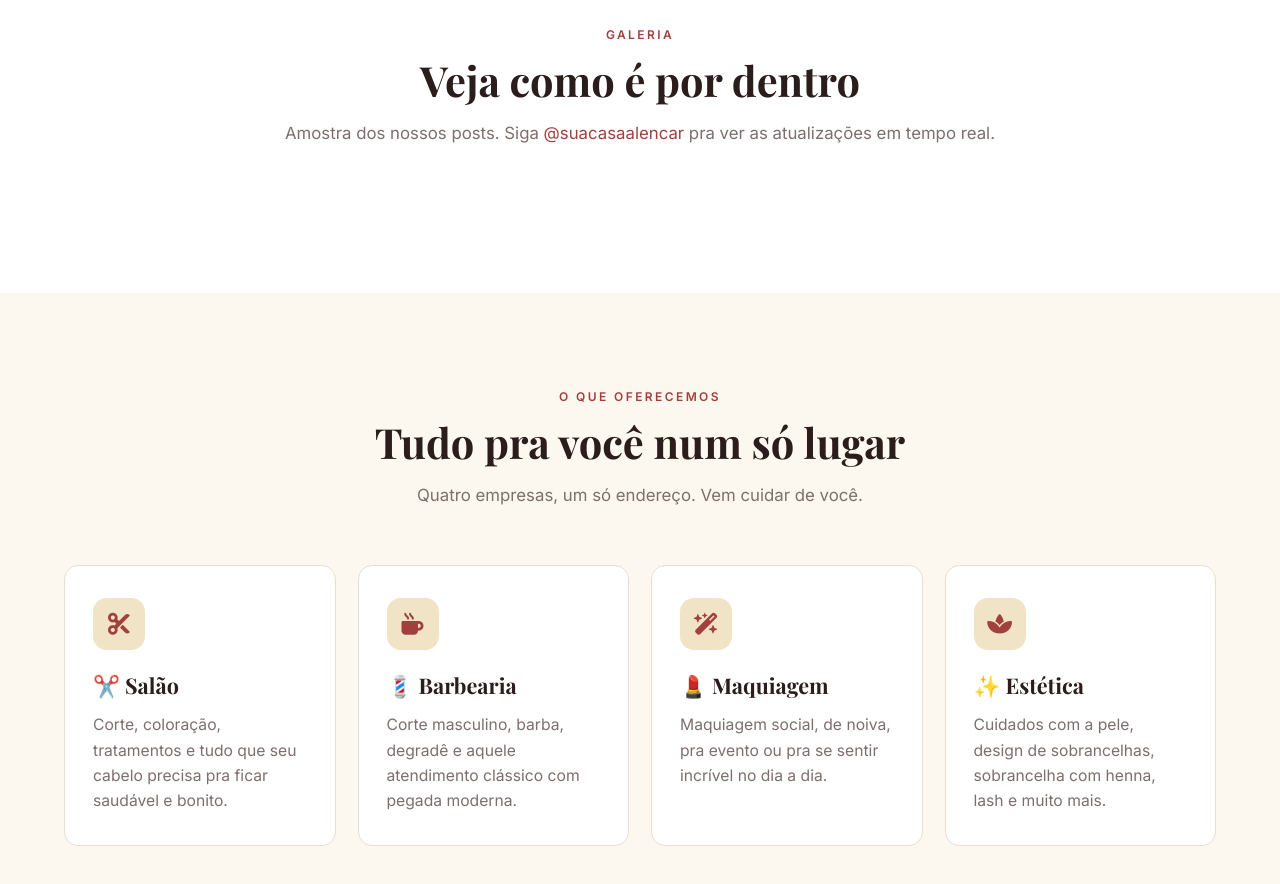
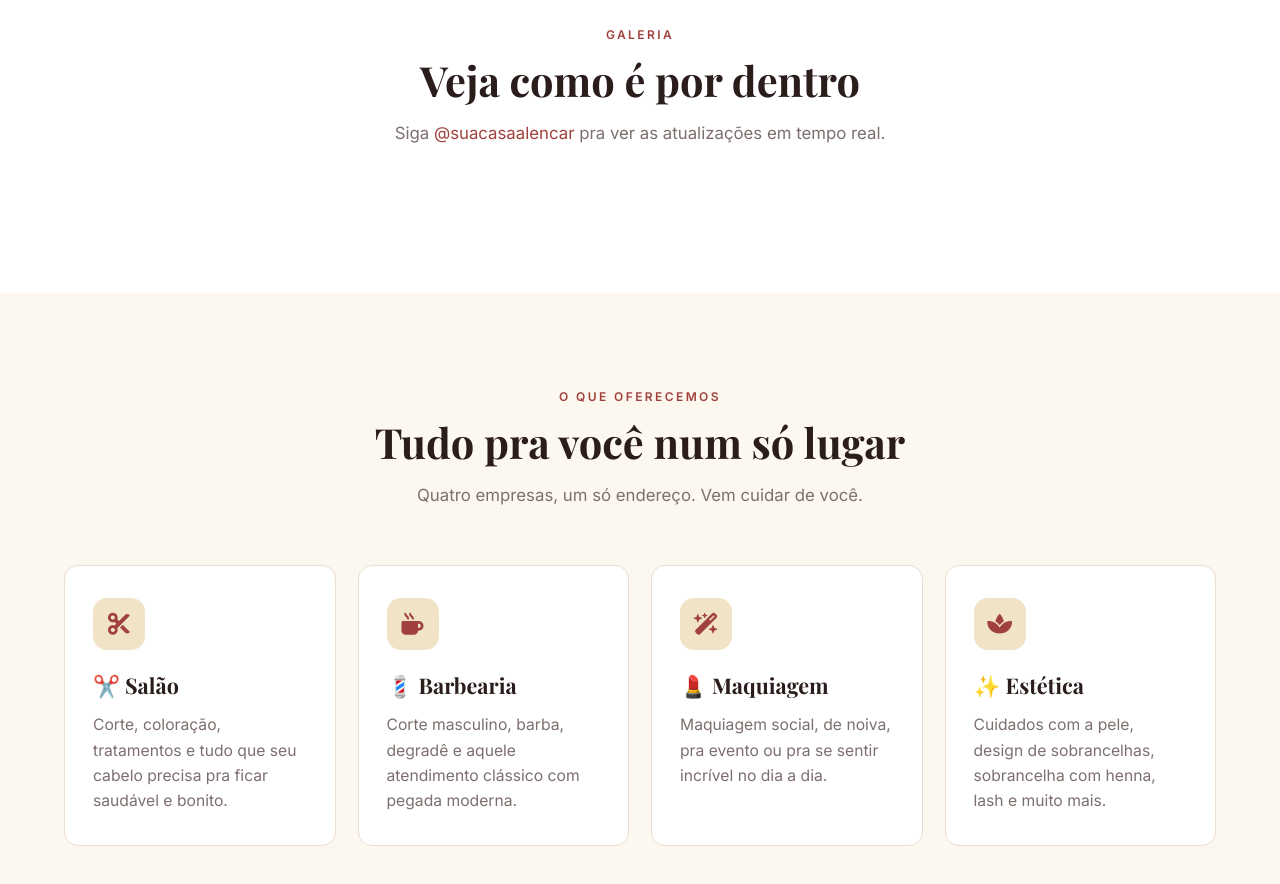
Before and after one commit to rubensfrei/casaalencar, a plain HTML site: page index.html in a window 1280 px wide. Shown: the part 1660-2544 px from the top of the page. Drawn offline with nearby package versions, Linux system fonts and the light colour scheme.

Commit message:
Update text in index.html for clarity

```diff
--- a/index.html
+++ b/index.html
@@ -128,7 +128,7 @@
         <p class="eyebrow">Galeria</p>
         <h2>Veja como é por dentro</h2>
         <p class="lead">
-          Amostra dos nossos posts. Siga
+          Siga
           <a href="https://instagram.com/suacasaalencar" target="_blank" rel="noopener">@suacasaalencar</a>
           pra ver as atualizações em tempo real.
         </p>
```
